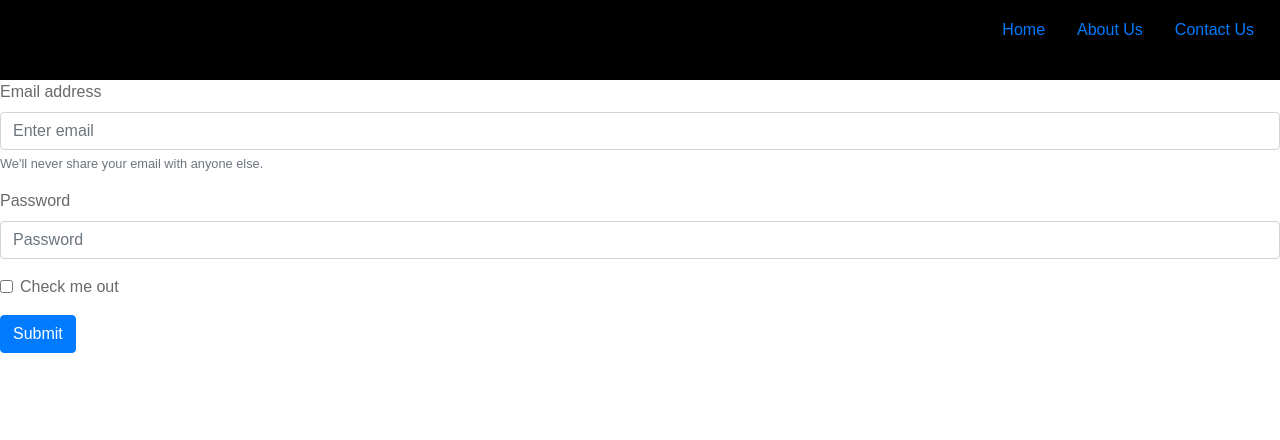
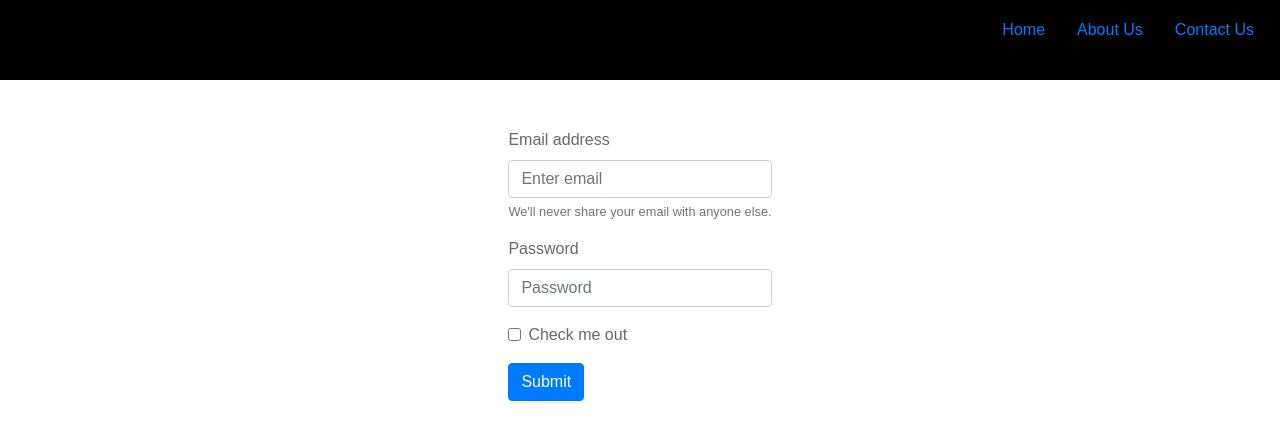
Before and after one commit to nevinhall/React-CIT-GYM, a React (Create React App) app: page /login in a window 1280 px wide. Shown: the top 440 px of the page. Built offline with nearby package versions, Linux system fonts and the light colour scheme.

Commit message:
login css

```diff
--- a/src/components/LoginComponent.js
+++ b/src/components/LoginComponent.js
@@ -1,12 +1,6 @@
 import React from 'react';
 import { Image, Col, Row, Button, Container, Form } from 'react-bootstrap';
 import { useHistory } from 'react-router-dom'
-
-import NavBar from '../components/NavBar'
-
-
-
-
 
 const LoginComponent = () => {
 
@@ -49,7 +43,7 @@ const LoginComponent = () => {
 
   return (
     <div className="bgImg">
-      <NavBar />
+
       <Form className="login-Form" onSubmit={handleLogin}>
         <Form.Group controlId="formBasicEmail">
           <Form.Label>Email address</Form.Label>
--- a/src/pages/Login.js
+++ b/src/pages/Login.js
@@ -7,15 +7,17 @@ import LoginComponent from '../components/LoginComponent'
 
 
 import NavBar from '../components/NavBar'
-<NavBar />
+
 
 
 const Login = () => {
 
   return (
-
     <div>
+      <NavBar />
+      <div className="d-flex justify-content-center p-5">
         <LoginComponent />
+      </div>
     </div>
   );
 }
```
Also changed, not shown: 1 other file (tests, documents, lock files or other folders).
